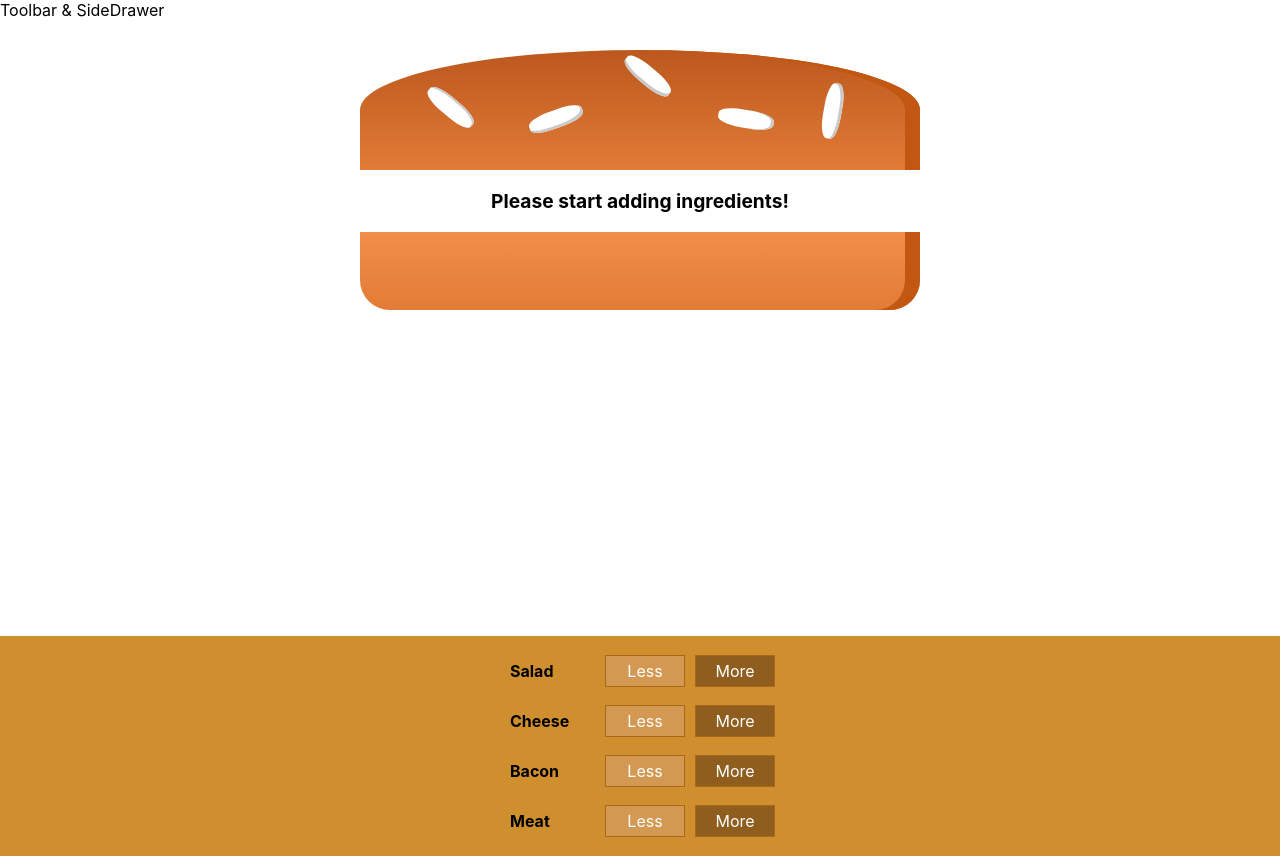
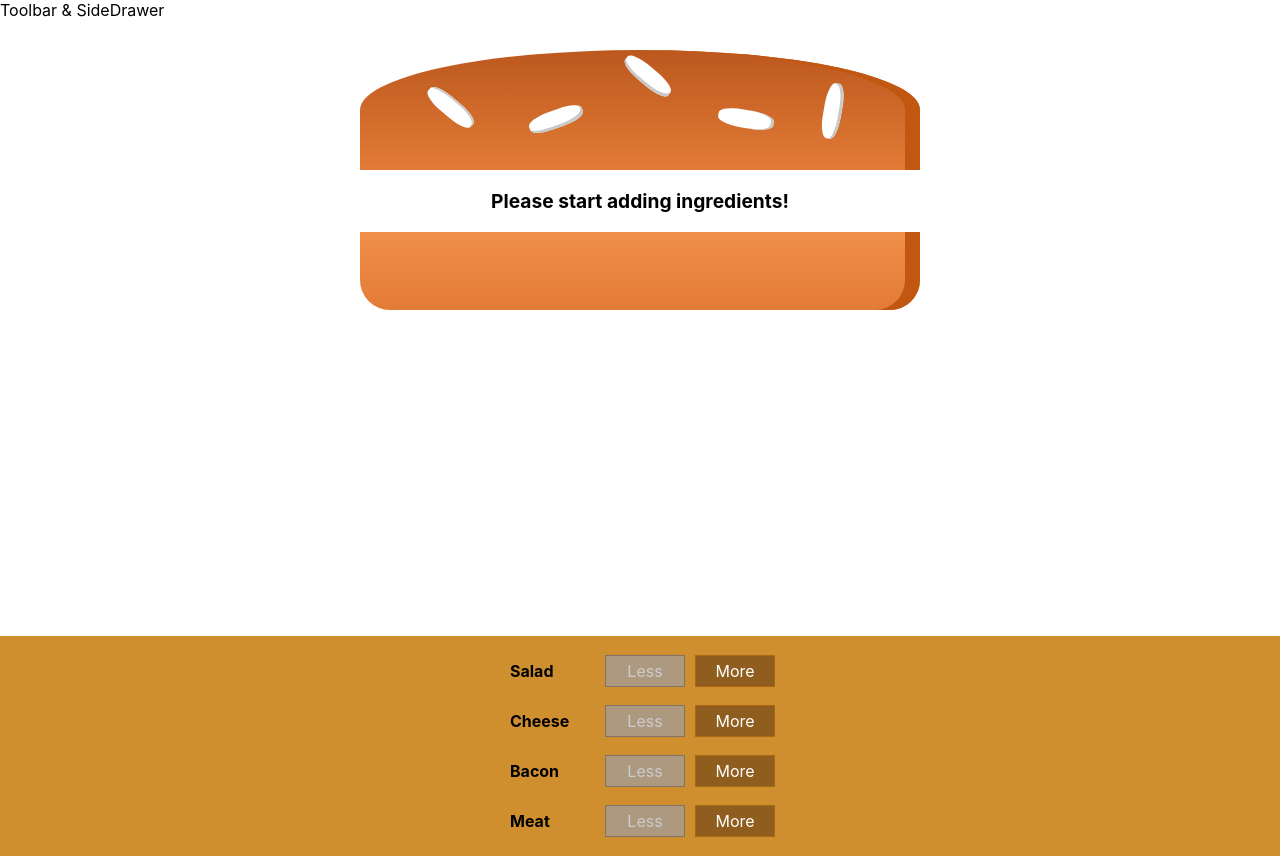
Before and after one commit to BrassMonkeyDonkey/ReactLearning, a React (Create React App) app in the folder buger-builder/: page / in a window 1280 px wide. Built offline with nearby package versions, Linux system fonts and the light colour scheme.

Commit message:
Add safe remove ingredients handler & button disabled

```diff
--- a/buger-builder/src/components/Burger/BuildControls/BuildControl/BuildControl.js
+++ b/buger-builder/src/components/Burger/BuildControls/BuildControl/BuildControl.js
@@ -5,8 +5,13 @@ import classes from './BuildControl.module.css';
 const buildControl = (props) => (
     <div className={classes.BuildControl}>
         <div className={classes.Label}>{props.label}</div>
-        <button className={classes.Less}>Less</button>
-        <button className={classes.More} onClick={props.added}>More</button>
+        <button
+            className={classes.Less}
+            onClick={props.removed}
+            disabled={props.removedButtonDisabled} >Less</button>
+        <button
+            className={classes.More}
+            onClick={props.added} >More</button>
     </div>
 );
 
--- a/buger-builder/src/components/Burger/BuildControls/BuildControls.js
+++ b/buger-builder/src/components/Burger/BuildControls/BuildControls.js
@@ -15,7 +15,9 @@ const buildControls = (props) => (
         {controls.map((ctrl) => {
             return <BuildControl key={ctrl.Type}
                                  label={ctrl.Label}
-                                 added={() => props.addedIngredient(ctrl.Type)} />
+                                 added={() => props.addedIngredient(ctrl.Type)}
+                                 removed={() => props.removedIngredient(ctrl.Type)}
+                                 removedButtonDisabled={props.removeButtonDisabled[ctrl.Type]} />
         })}
     </div>
 );
--- a/buger-builder/src/containers/BurgerBuilder/BurgerBuilder.js
+++ b/buger-builder/src/containers/BurgerBuilder/BurgerBuilder.js
@@ -39,11 +39,43 @@ class BurgerBuilder extends Component {
         });
     };
 
+    removedIngredientHandler = (type) => {
+        const updatedIngredients = { ...this.state.ingredients };
+        updatedIngredients[type] = this.state.ingredients[type] - 1;
+
+        if(updatedIngredients[type] < 0) {
+            return;
+        }
+
+        const newPrice = this.state.totalPrice + INGREDIENTS_PRICE[type];
+
+        console.log(this.state.ingredients);
+        console.log(updatedIngredients);
+
+        console.log(this.state.totalPrice);
+        console.log(newPrice);
+        this.setState({
+            ingredients: updatedIngredients,
+            totalPrice: newPrice
+        });
+    };
+
     render() {
+        const disabledInfo = {
+            ...this.state.ingredients
+        }
+
+        for (let key in disabledInfo) {
+            disabledInfo[key] = disabledInfo[key] <= 0
+        }
+
         return (
             <Auxiliary>
                 <Burger ingredients={this.state.ingredients}/>
-                <BuildControls addedIngredient={this.addedIngredientHandler} />
+                <BuildControls
+                    addedIngredient={this.addedIngredientHandler}
+                    removedIngredient={this.removedIngredientHandler}
+                    removeButtonDisabled={disabledInfo} />
             </Auxiliary>
         );
     }
```
